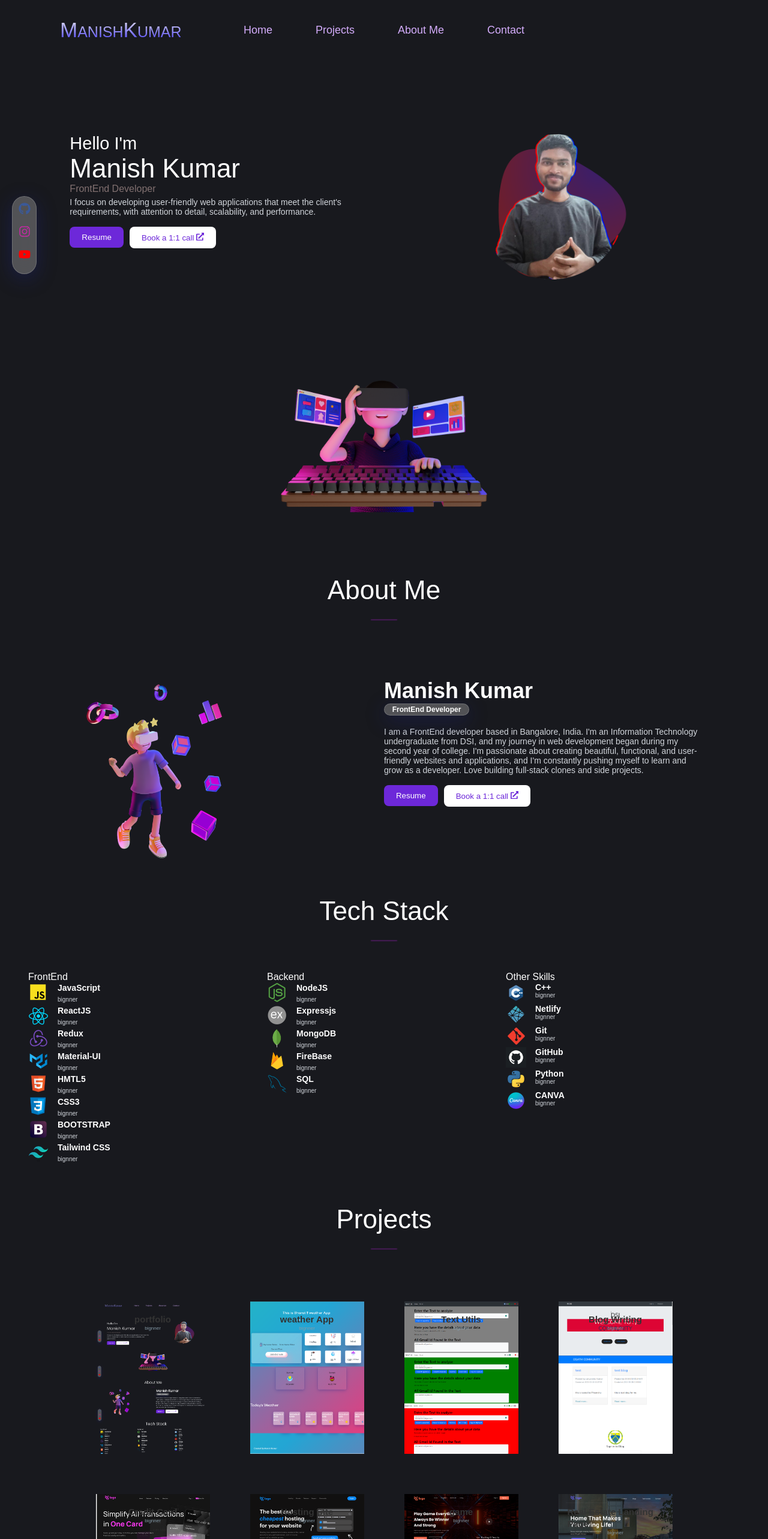
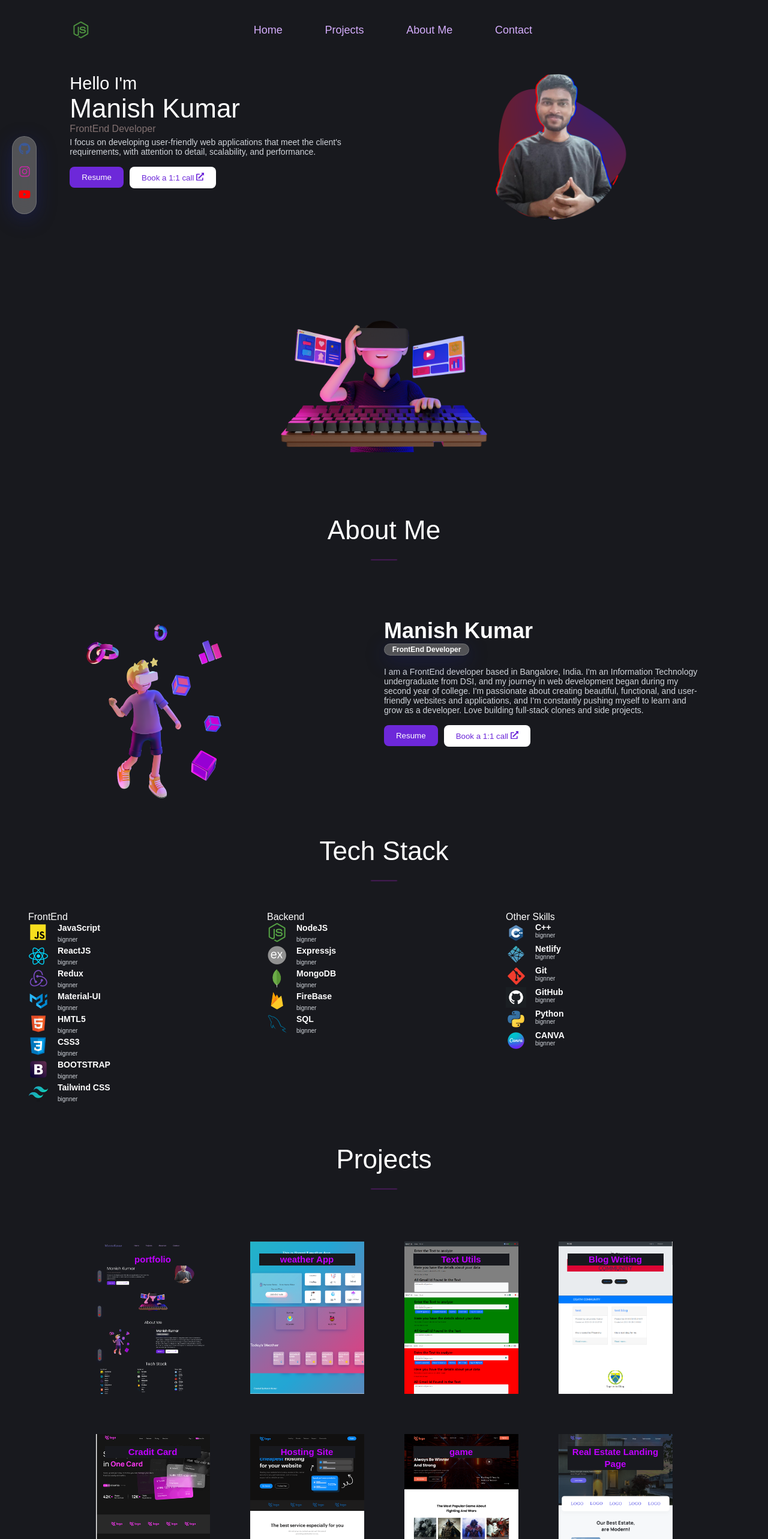
Before and after one commit to codemanishh/portfolio, a React (Create React App) app in the folder portfolio/: page / in a window 1280 px wide. Shown: the top 2566 px of the page at 60% size. Built offline with nearby package versions, Linux system fonts and the light colour scheme.

Commit message:
footer dome

```diff
--- a/portfolio/src/components/Body.js
+++ b/portfolio/src/components/Body.js
@@ -7,6 +7,8 @@ import img3 from '../image/NW.png'
 import img4 from '../image/line.png'
 import img5 from '../image/education.png'
 import img6 from '../image/AILWING.png'
+
+
 import Ocard from './SlillCards/O_Cards.jsx'
 import O_carddata from './SlillCards/O_CardsData'
 import Bcard from './SlillCards/B_Cards'
@@ -242,6 +244,7 @@ const Body = () => {
       {/* .....................................   F O O T E R     S E C T I O N    -----------   */}
 
 
+
     </>
   )
 }
--- /dev/null
+++ b/portfolio/src/components/Footer.css
@@ -0,0 +1,20 @@
+.footer-main{
+    display: flex;
+    flex-direction: row;
+    justify-content: center;
+    gap: 800px;
+    background-color: #383838;
+    color: #ffffff;
+    font-size: 14px;
+    padding: 25px;
+}
+.footer-images{
+    display:flex;
+    flex-direction: row;
+    gap: 10px;
+}
+.footer-text{
+    display: flex;
+    text-align: center;
+    justify-content: center;
+}
--- a/portfolio/src/components/Footer.js
+++ b/portfolio/src/components/Footer.js
@@ -1,8 +1,22 @@
 import React from 'react'
+import img7 from './SlillCards/img/css.png'
+import img8 from './SlillCards/img/reactjs.png'
+import img9 from './SlillCards/img/js.png'
+import './Footer.css'
 
 const Footer = () => {
   return (
-    <>Footer
+    <>
+      <div className='footer-main'>
+        <div className='footer-text'>
+          <span>Made with ❤️ by </span><span>Manish Kumar</span>
+        </div>
+        <div className='footer-images'>
+          <img src={img7} style={{ width: '23px' }} alt="React js" />
+          <img src={img8} style={{ width: '23px' }} alt="JS" />
+          <img src={img9} style={{ width: '23px' }} alt="css3" />
+        </div>
+      </div>
     </>
   )
 }
--- a/portfolio/src/components/Header.css
+++ b/portfolio/src/components/Header.css
@@ -22,12 +22,13 @@ li {
 
 .main-nav {
   width: 100%;
-  height: 10rem;
-  display: grid;
-  grid-template-columns: 10rem 1fr 2fr 1fr 10rem;
-  box-shadow: rgba(50, 50, 93, 0.25) 0px 50px 100px -20px,
-    rgba(0, 0, 0, 0.3) 0px 30px 60px -30px;
-    background-color: #18191e;;
+    height: 8rem;
+    display: grid;
+    grid-template-columns: 12rem 1fr 2fr 1fr 9rem;
+    /* box-shadow: rgba(50, 50, 93, 0.25) 0px 50px 100px -20px, rgba(0, 0, 0, 0.3) 0px 30px 60px -30px; */
+    background-color: #18191e;
+    position: fixed;
+    z-index: 100;
 }
 
 .logo {
--- a/portfolio/src/components/Header.jsx
+++ b/portfolio/src/components/Header.jsx
@@ -2,6 +2,7 @@ import React, { useState } from "react";
 import "./Header.css";
 import { GiHamburgerMenu } from "react-icons/gi";
 import { Link, NavLink } from "react-router-dom";
+import img1 from './SlillCards/img/nodejs.png'
 
 const Header = () => {
   const [showMediaIcons, setShowMediaIcons] = useState(false);
@@ -10,10 +11,7 @@ const Header = () => {
       <nav className="main-nav">
         {/* 1st logo part  */}
         <div className="logo">
-          <h2>
-            <span>M</span>anish
-            <span>K</span>umar
-          </h2>
+         <img src={img1} style={{width:'30px'}} alt="" />
         </div>
 
         {/* 2nd menu part  */}
@@ -23,13 +21,13 @@ const Header = () => {
           }>
           <ul>
             <li>
-              <NavLink to="/">Home</NavLink>
+              <NavLink to="/" href="#home" >Home</NavLink>
             </li>
             <li>
               <a href="#projects">Projects</a>
             </li>
             <li>
-              <a href="#about" style={{scrollBehavior: 'smooth'}}>About me</a>
+              <a href="#about" >About me</a>
             </li>
             <li>
               <NavLink to="/contact">contact</NavLink>
--- a/portfolio/src/components/Projects.css
+++ b/portfolio/src/components/Projects.css
@@ -19,6 +19,9 @@
  justify-content: center;
  align-items: center;
  transition: transform .2s ease, opacity .2s ease;
+ text-align: center;
+ background-color: #18191e;
+
 }
 
 /*Image*/
@@ -41,6 +44,7 @@
  width: 100%;
  opacity: 0;
  transition: transform .2s ease, opacity .2s ease;
+
 }
 
 .card-social__item {
@@ -58,15 +62,16 @@
 
 /*Text*/
 .card-title {
- color: #333;
  font-size: 1.5em;
  font-weight: 600;
  line-height: 2rem;
+ color: #c000ff;
 }
 
 .card-subtitle {
- color: #859ba8;
  font-size: 0.8em;
+ color: #ffffff;
+
 }
 
 /*Hover*/
--- a/portfolio/src/components/Projects.js
+++ b/portfolio/src/components/Projects.js
@@ -11,7 +11,7 @@ const Projects = (props) => {
           <div className="card-info">
 
             <div className="card-title">{value.title}</div>
-            <div className="card-subtitle">{value.about}</div>
+            {/* <div className="card-subtitle">{value.about}</div> */}
           </div>
 
 
```
